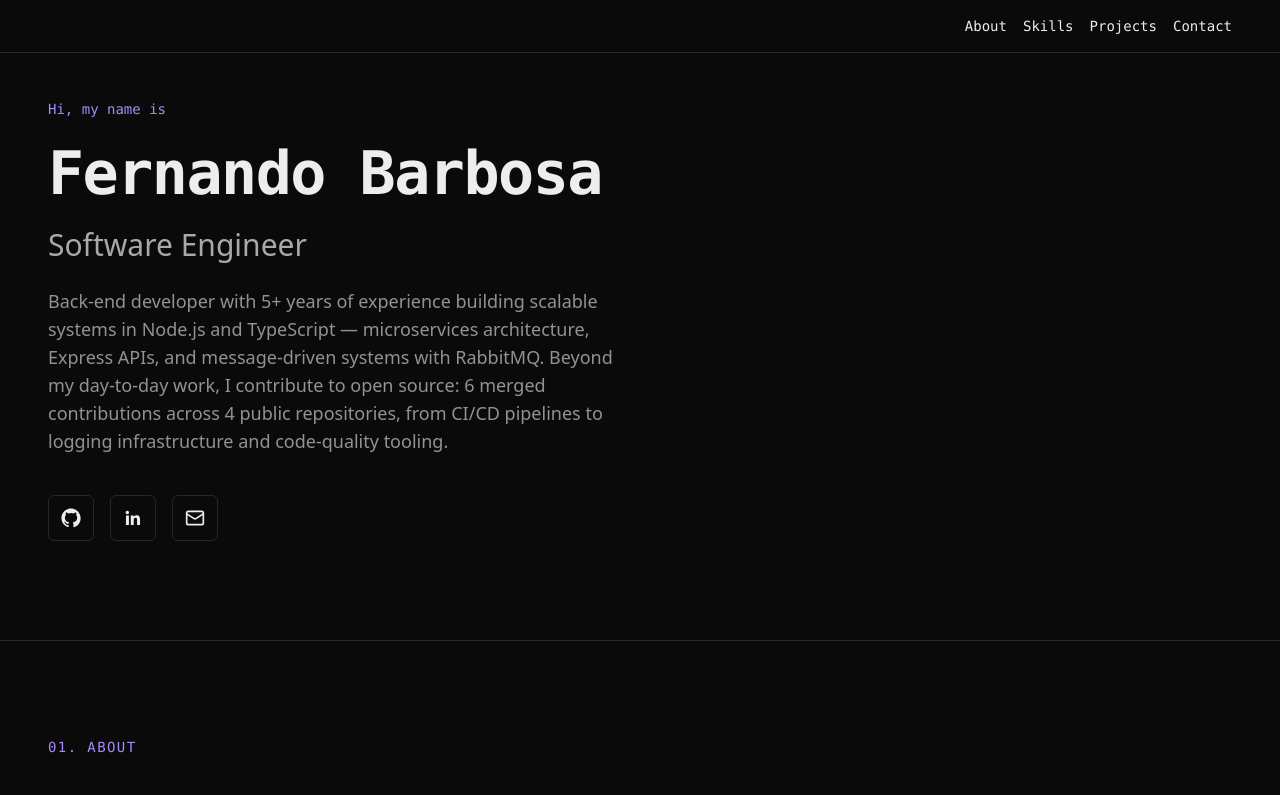
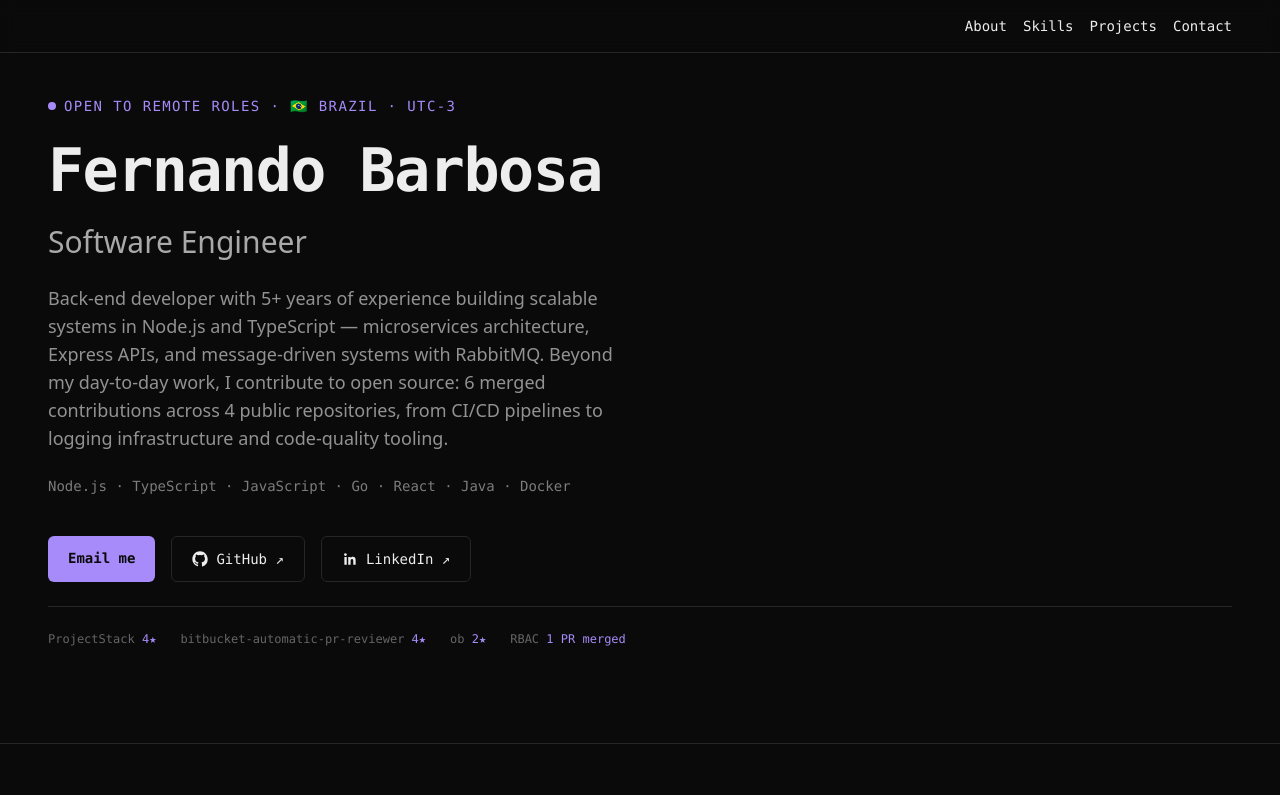
Before and after one commit to fernandoobarbosa/portfolio, a Next.js app: page / in a window 1280 px wide. Shown: the top 795 px of the page. Built offline with nearby package versions, Linux system fonts and the light colour scheme.

Commit message:
feat: redesign Hero with status badge, CTA buttons, and proof-of-work stats

```diff
--- a/components/Hero.tsx
+++ b/components/Hero.tsx
@@ -1,6 +1,5 @@
-import { Mail } from "lucide-react";
 import { GithubIcon, LinkedinIcon } from "@/components/icons";
-import { profile } from "@/content";
+import { profile, skills, projects } from "@/content";
 
 export default function Hero() {
   return (
@@ -8,7 +7,13 @@ export default function Hero() {
       id="hero"
       className="flex min-h-[80vh] flex-col justify-center gap-6 px-6 py-24 md:px-12"
     >
-      <p className="font-mono text-sm text-accent">Hi, my name is</p>
+      <div className="flex items-center gap-2 font-mono text-sm uppercase tracking-widest text-accent">
+        <span
+          className="h-2 w-2 rounded-full bg-accent animate-pulse-dot"
+          aria-hidden="true"
+        />
+        Open to remote roles · 🇧🇷 {profile.location} · {profile.timezone}
+      </div>
       <h1 className="font-mono text-4xl font-bold tracking-tight md:text-6xl">
         {profile.name}
       </h1>
@@ -18,32 +23,49 @@ export default function Hero() {
       <p className="max-w-xl text-base text-foreground/60 md:text-lg">
         {profile.bio}
       </p>
-      <div className="flex gap-4 pt-4">
+      <p className="font-mono text-sm text-foreground/50">
+        {skills.join(" · ")}
+      </p>
+      <div className="flex flex-wrap gap-4 pt-4">
+        <a
+          href={`mailto:${profile.email}`}
+          className="rounded-md bg-accent px-5 py-3 font-mono text-sm font-semibold text-background transition-colors hover:opacity-90"
+        >
+          Email me
+        </a>
         <a
           href={profile.github}
           target="_blank"
           rel="noopener noreferrer"
-          aria-label="GitHub"
-          className="rounded-md border border-border p-3 transition-colors hover:border-accent hover:text-accent"
+          className="flex items-center gap-2 rounded-md border border-border px-5 py-3 font-mono text-sm transition-colors hover:border-accent hover:text-accent"
         >
-          <GithubIcon size={20} />
+          <GithubIcon size={16} />
+          GitHub ↗
         </a>
         <a
           href={profile.linkedin}
           target="_blank"
           rel="noopener noreferrer"
-          aria-label="LinkedIn"
-          className="rounded-md border border-border p-3 transition-colors hover:border-accent hover:text-accent"
+          className="flex items-center gap-2 rounded-md border border-border px-5 py-3 font-mono text-sm transition-colors hover:border-accent hover:text-accent"
         >
-          <LinkedinIcon size={20} />
+          <LinkedinIcon size={16} />
+          LinkedIn ↗
         </a>
-        <a
-          href={`mailto:${profile.email}`}
-          aria-label="Email"
-          className="rounded-md border border-border p-3 transition-colors hover:border-accent hover:text-accent"
-        >
-          <Mail size={20} />
-        </a>
+      </div>
+      <div className="flex flex-wrap gap-x-6 gap-y-2 border-t border-border pt-6 font-mono text-xs text-foreground/40">
+        {projects.map((project) => {
+          const label =
+            project.stars > 0
+              ? `${project.stars}★`
+              : `${project.contributions.length} PR${
+                  project.contributions.length > 1 ? "s" : ""
+                } merged`;
+          return (
+            <span key={project.url}>
+              {project.name} <span className="text-accent">{label}</span>
+            </span>
+          );
+        })}
       </div>
     </section>
   );
```
